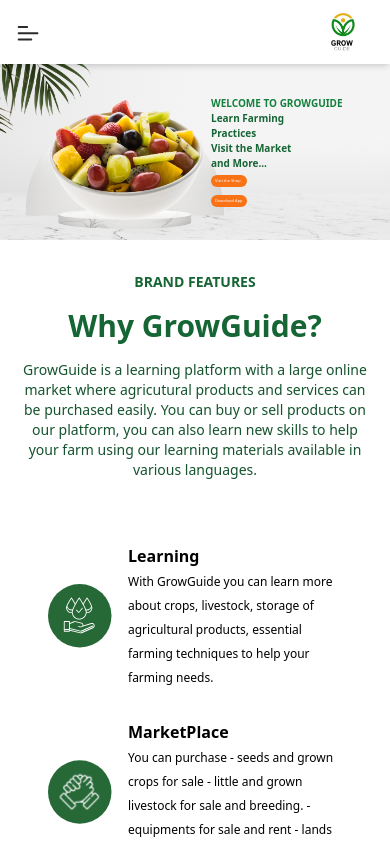
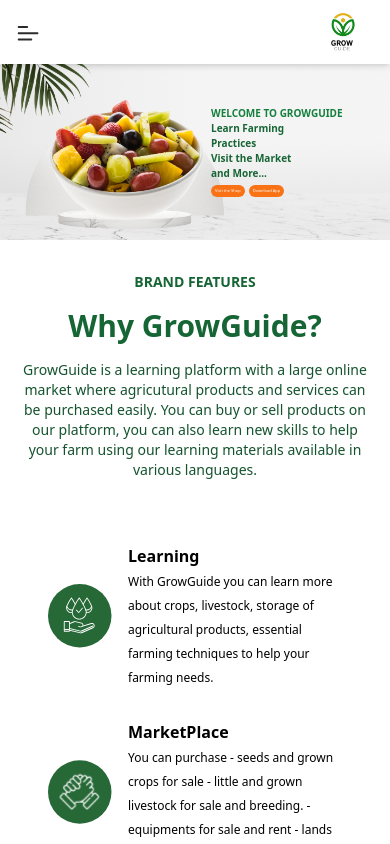
Before and after one commit to xiansakana/growguide, a React (Create React App) app: page / in a window 390 px wide. Shown: the top 844 px of the page. Built offline with nearby package versions, Linux system fonts and the light colour scheme.

Commit message:
update hero buttons

```diff
--- a/public/index.html
+++ b/public/index.html
@@ -1,7 +1,6 @@
 <!DOCTYPE html>
 <html lang="en" >
   <head>
-    <link rel="preload">
     <meta charset="utf-8" />
     <link rel="icon" href="%PUBLIC_URL%/logo.png" />
     <meta name="viewport" content="width=device-width, initial-scale=1" />
@@ -15,7 +14,7 @@
       manifest.json provides metadata used when your web app is installed on a
       user's mobile device or desktop. See https://developers.google.com/web/fundamentals/web-app-manifest/
     -->
-    <link rel="manifest" href="%PUBLIC_URL%/manifest.json" />
+    <!-- <link rel="manifest" href="%PUBLIC_URL%/manifest.json" /> -->
     <!--
       Notice the use of %PUBLIC_URL% in the tags above.
       It will be replaced with the URL of the `public` folder during the build.
--- a/src/components/homepage/Hero.tsx
+++ b/src/components/homepage/Hero.tsx
@@ -19,7 +19,7 @@
           <span className="text-green-800">Visit the Market</span>
           <span className="text-green-800">and More...</span>
         </div>
-        <div className="flex md:flex-row flex-col flex-wrap md:gap-4 gap-1">
+        <div className="flex md:flex-row  flex-wrap md:gap-4 gap-1">
           <button className="flex mt-1 px-1 sm:px-4 md:px-8 lg:px-16 py-[3px] sm:py-2 lg:py-4 bg-orange-500 text-white rounded-lg shadow-xl hover:bg-green-600 transition-colors ">
             <p className="text-[4px] md:text-sm lg:text-base">Visit the Shop</p>
           </button>
```
